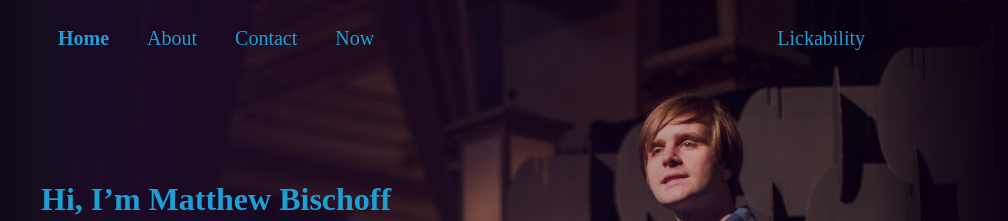
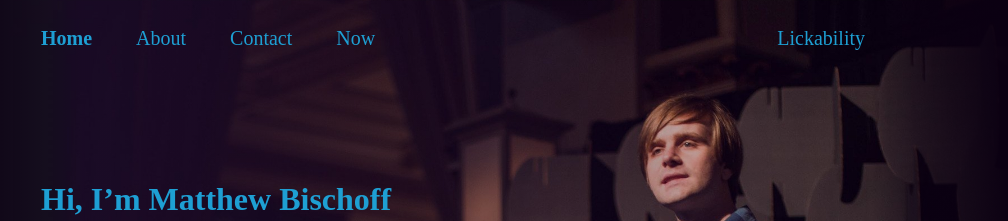
Before and after one commit to mbbischoff/website, a Jekyll site: the page built from index.html, in a window 1280 px wide. Shown: the top 221 px of the page, without its empty margins (187-1195 px from the left). Built offline with Jekyll 4.4.1, drawn with Linux system fonts in a browser that asks for light colours; some web fonts are replaced; the list of posts is cut into pages by our own code.

Commit message:
Updated Header

```diff
--- a/_sass/_header.scss
+++ b/_sass/_header.scss
@@ -28,7 +28,7 @@ header {
 
   nav#page-links {
     a { color: $text-blue; font-size: 20px; }
-    div > a { margin: 0px 17px; } // middle link
+    div > a { margin-right: 40px; }
 
     display: flex;
     justify-content: space-between;
```
